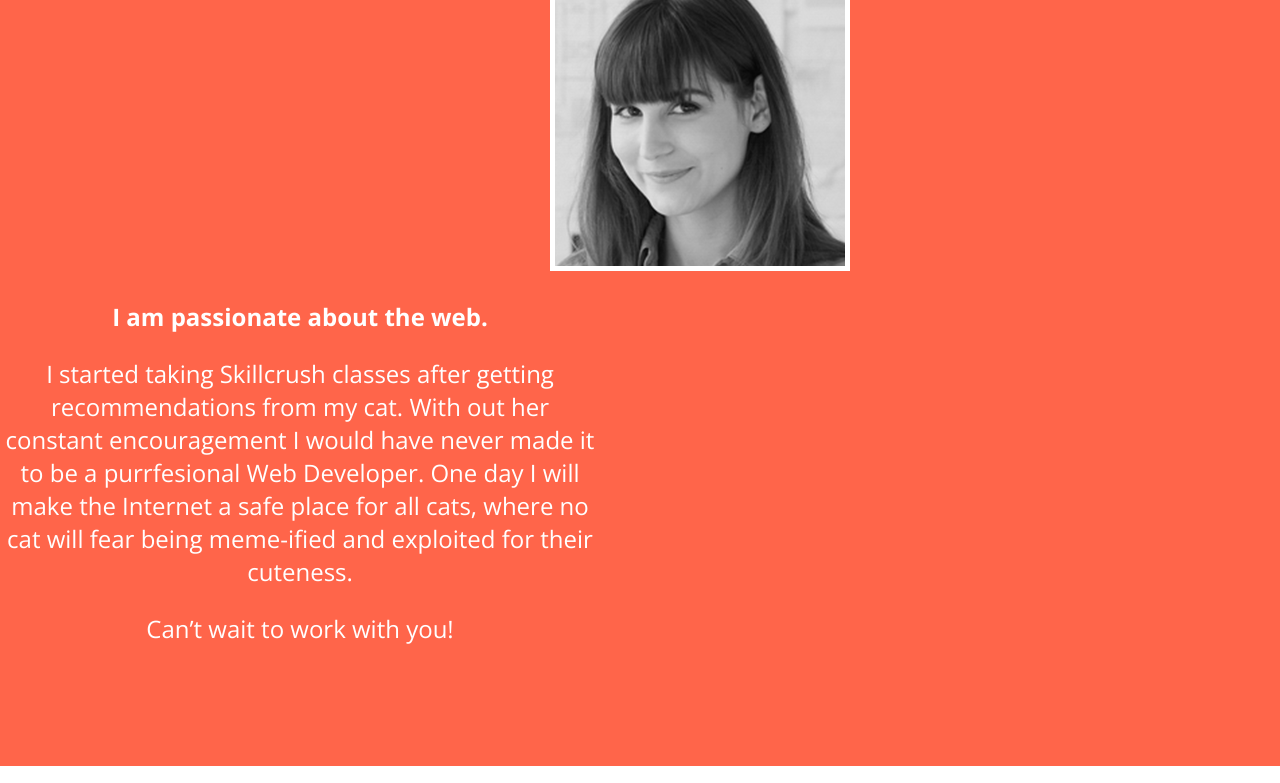
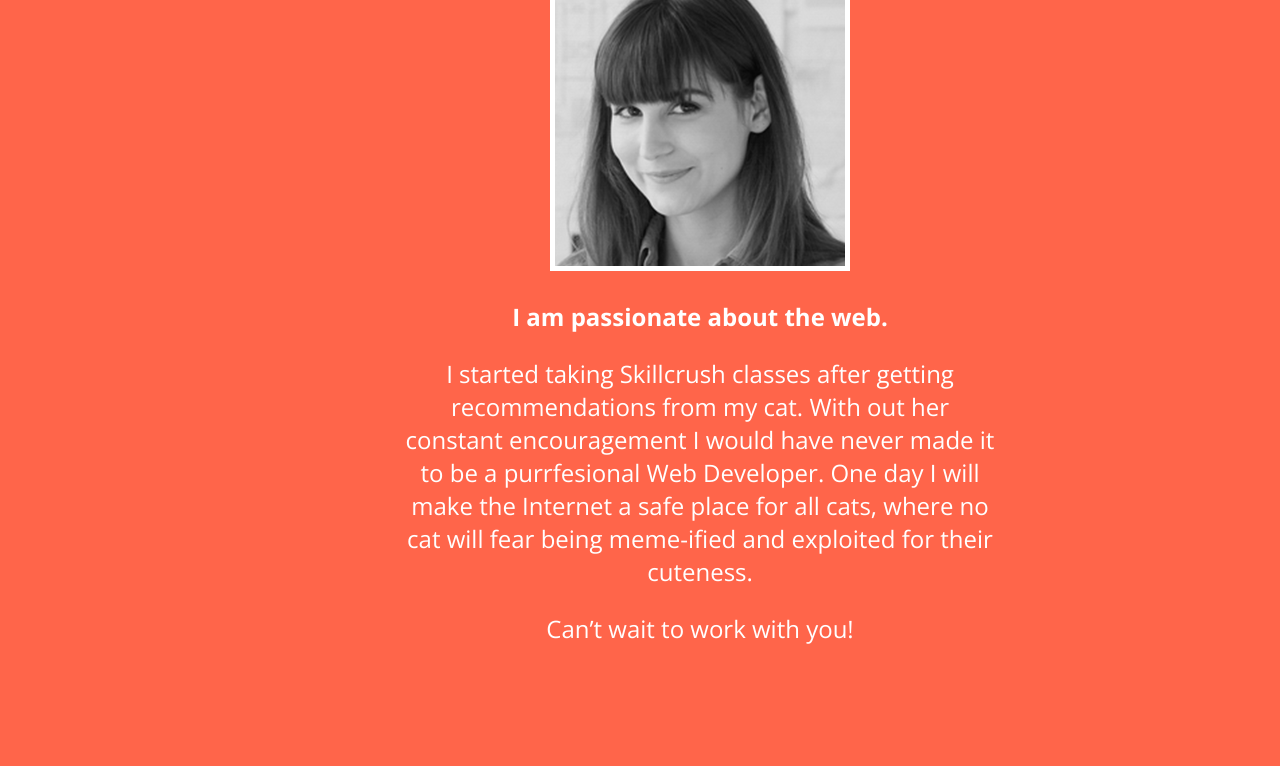
Before and after one commit to kaitmill/minimal-portfolio-design, a plain HTML site: page index.html in a window 1280 px wide. Shown: the part 1109-1892 px from the top of the page. Drawn offline with nearby package versions, Linux system fonts and the light colour scheme.

Commit message:
About styles

```diff
--- a/css/main.css
+++ b/css/main.css
@@ -75,8 +75,6 @@ header p {
 }
 
 #about p {
-	width: 600px;
-	text-align: center;
 	font-size: 24px;
 }
 
--- a/index.html
+++ b/index.html
@@ -29,7 +29,7 @@
 				<h2>About Me</h2>
 				<img src="img/headshot.png" alt="Rian River headshot">
 				<p><strong>I am passionate about the web.</strong></p>
-				<p>I started taking Skillcrush classes after getting recommendations from my cat. With out her constant encouragement I would have never made it to be a purrfesional Web Developer. One day I will make the Internet a safe place for all cats, where no cat will fear being meme-ified and exploited for their cuteness.</p>
+				<p>I started taking Skillcrush classes after getting<br> recommendations from my cat. With out her<br> constant encouragement I would have never made it<br> to be a purrfesional Web Developer. One day I will<br> make the Internet a safe place for all cats, where no<br> cat will fear being meme-ified and exploited for their<br> cuteness.</p>
 				<p>Can’t wait to work with you! </p>
 			</div>
 		</section>
```
